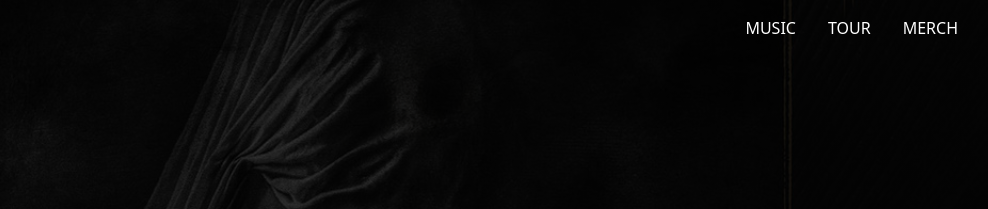
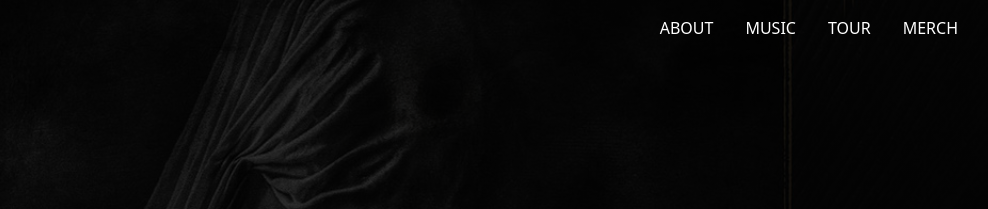
Before and after one commit to Stookster/oro-website, a React (Vite) app: page / in a window 1280 px wide. Shown: the top 209 px of the page, without its empty margins (290-1278 px from the left). Built offline with nearby package versions, Linux system fonts and the light colour scheme; a web font is replaced by a local one.

Commit message:
Add About link to menu
Included a link to the About section in the navigation menu for easier access.
[skip gpt_engineer]

```diff
--- a/src/components/Navigation.tsx
+++ b/src/components/Navigation.tsx
@@ -9,6 +9,7 @@ const Navigation = () => {
         <div className="flex justify-end items-center py-4">
           {/* Desktop Navigation */}
           <div className="hidden md:flex space-x-8">
+            <a href="#about" className="text-white hover:text-gray-300 transition-colors">ABOUT</a>
             <a href="#music" className="text-white hover:text-gray-300 transition-colors">MUSIC</a>
             <a href="#tour" className="text-white hover:text-gray-300 transition-colors">TOUR</a>
             <a
@@ -44,6 +45,13 @@ const Navigation = () => {
           <div className="md:hidden">
             <div className="px-2 pt-2 pb-3 space-y-1 bg-metal-dark">
               <a
+                href="#about"
+                className="block px-3 py-2 text-white hover:text-gray-300 transition-colors text-right"
+                onClick={() => setIsOpen(false)}
+              >
+                ABOUT
+              </a>
+              <a
                 href="#music"
                 className="block px-3 py-2 text-white hover:text-gray-300 transition-colors text-right"
                 onClick={() => setIsOpen(false)}
```
